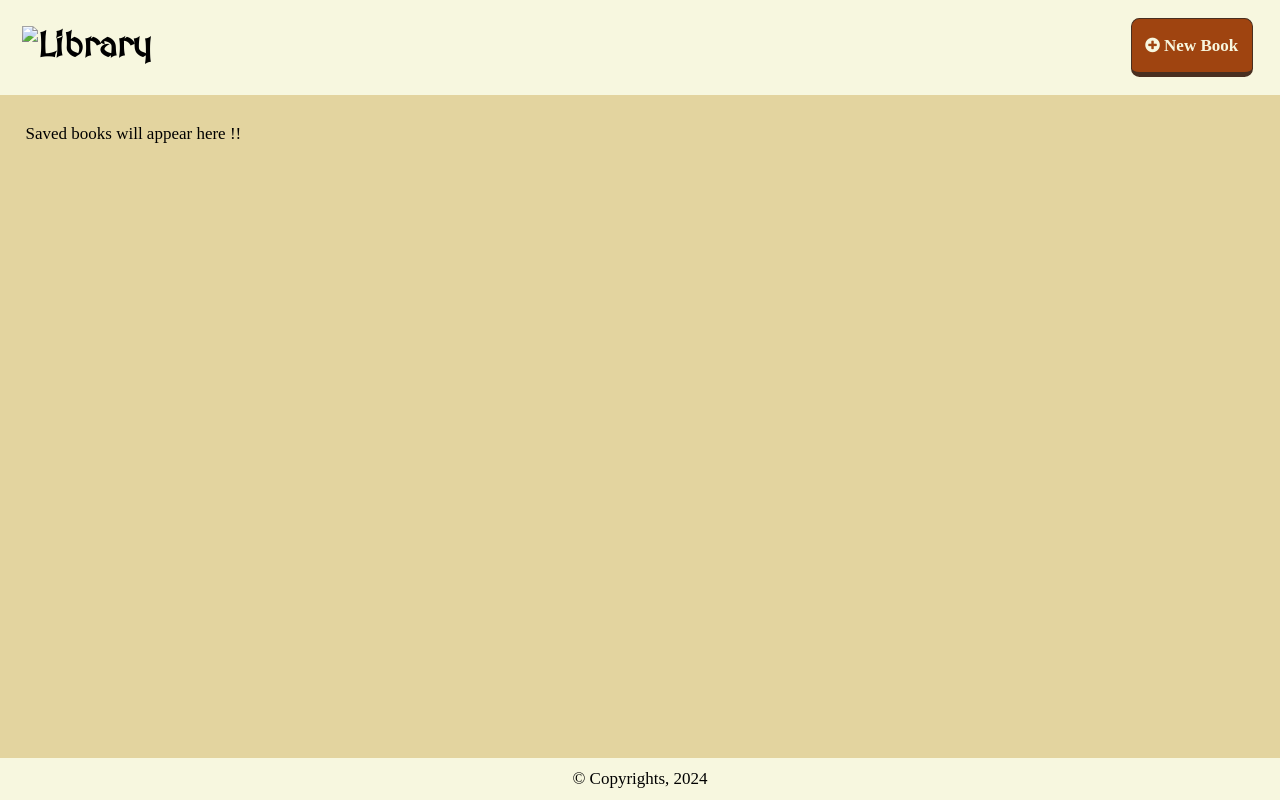
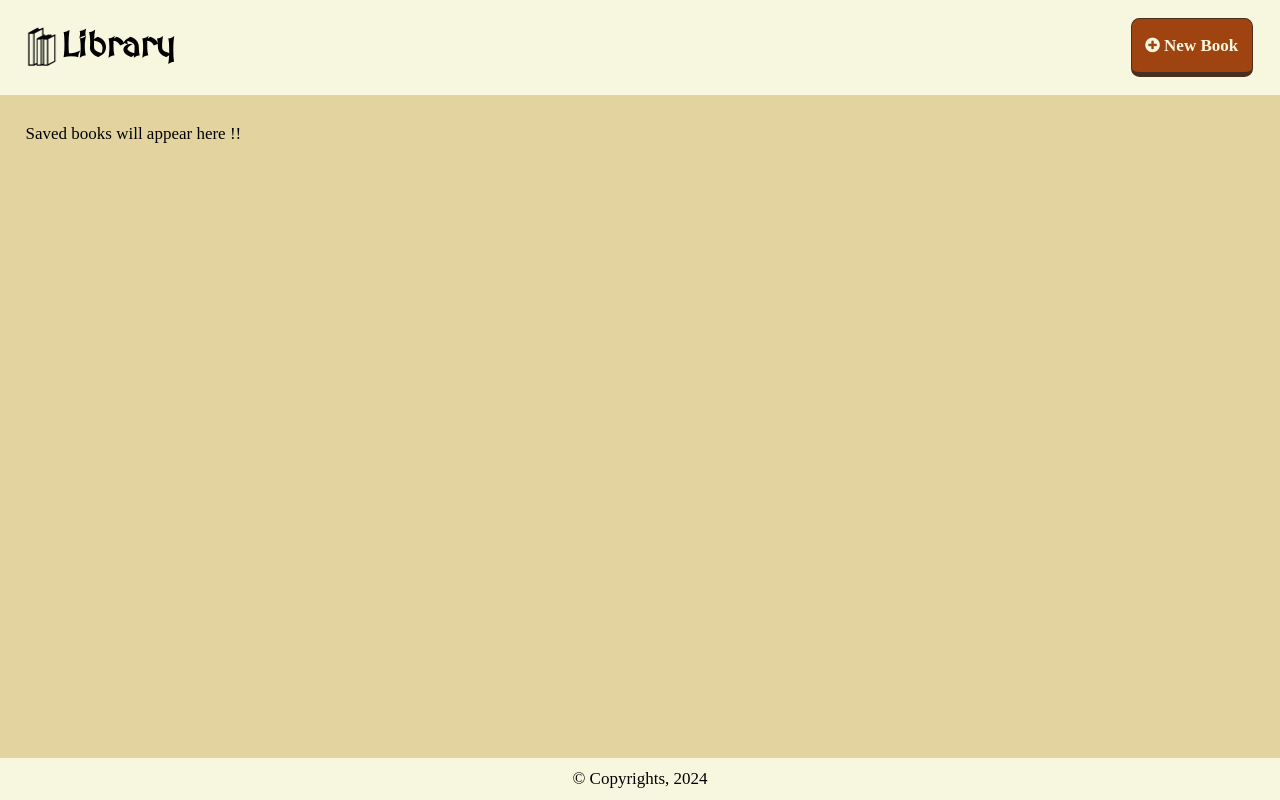
Before and after one commit to Abdou-Mdn/Odin-Library, a plain HTML site: page index.html in a window 1280 px wide. Drawn offline with Linux system fonts and the light colour scheme; the site is published under a folder, as on GitHub Pages, so addresses that start at the root find nothing.

Commit message:
Update html file

```diff
--- a/index.html
+++ b/index.html
@@ -12,7 +12,7 @@
 <body>
     <header>
         <h1>
-            <img id="logo" src="/images/books.png">
+            <img id="logo" src="images/books.png">
             Library
         </h1>
         <button id="addBtn">
```
